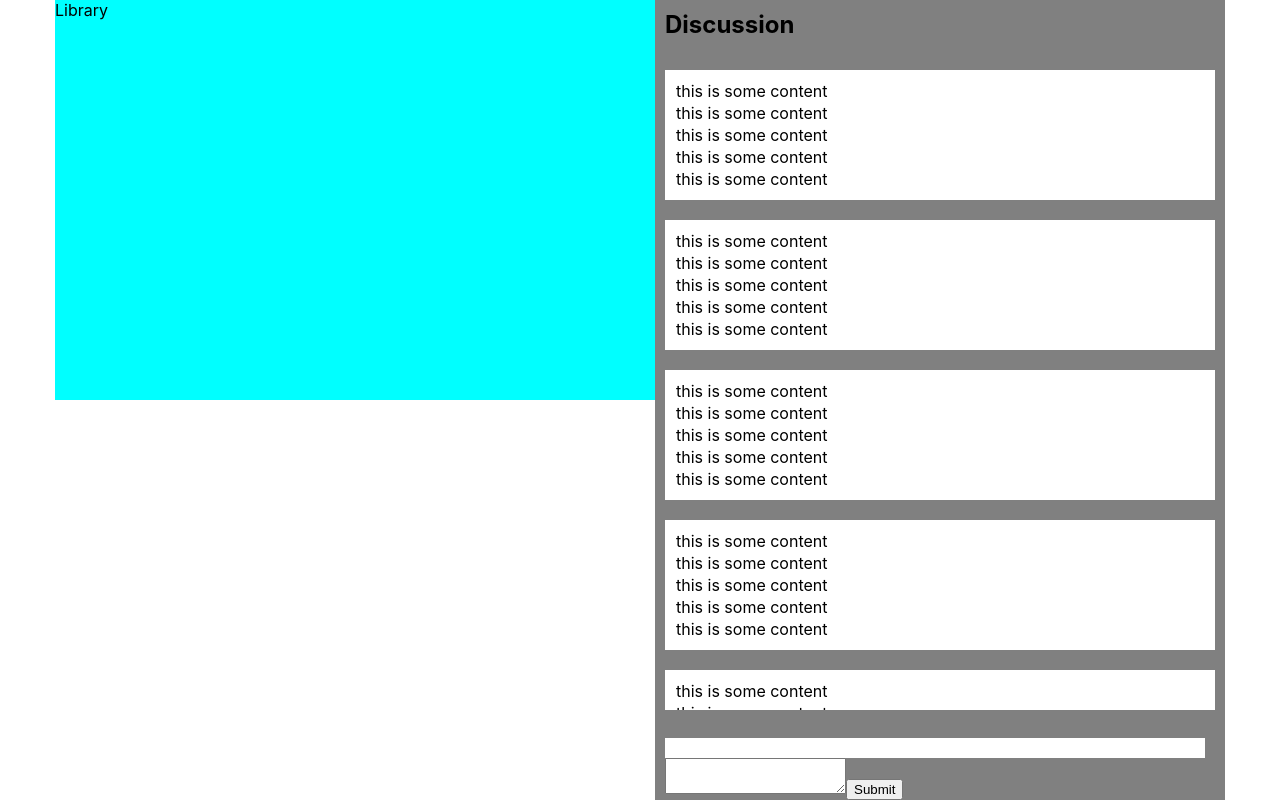
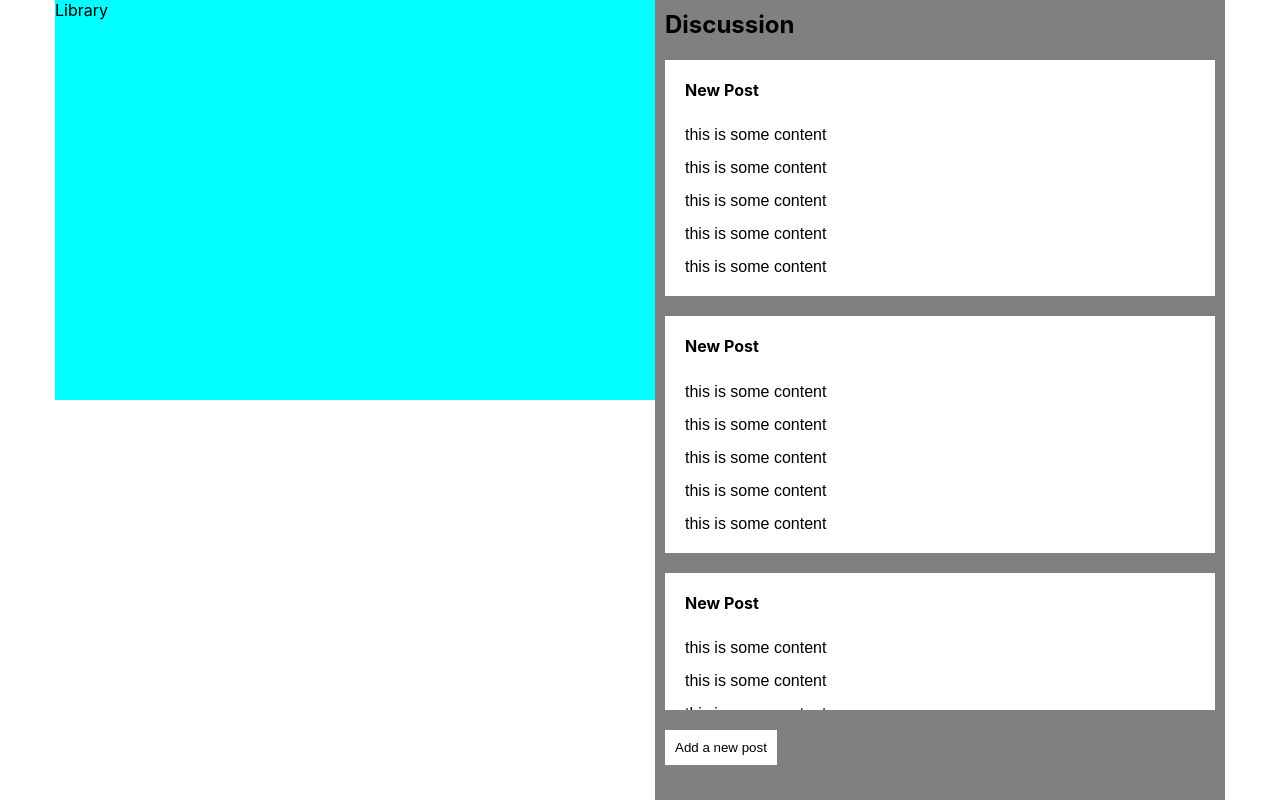
Before and after one commit to rainflame/pith-client, a React (Create React App) app: page / in a window 1280 px wide. Built offline with nearby package versions, Linux system fonts and the light colour scheme.

Commit message:
interaction with post editor blocks working

```diff
--- a/src/App.css
+++ b/src/App.css
@@ -1,10 +1,17 @@
 :root {
-  --column-padding: 10px;
-  --column-width: 550px;
+	--column-padding: 10px;
+	--column-width: 550px;
 }
 
 .wrapper {
-  display: flex;
-  justify-content: center;
-  flex-wrap: wrap;
+	display: flex;
+	justify-content: center;
+	flex-wrap: wrap;
 }
+
+button {
+	margin-right: 10px;
+	border: 0;
+	padding: 10px;
+	background-color: white;
+}
--- a/src/components/Block.css
+++ b/src/components/Block.css
@@ -1,7 +1,17 @@
-.block {
-    border: 1px solid white;
+.block:hover {
+	background-color: #e0e0e0e0;
 }
 
-.block:hover {
-    border: 1px solid black;
+.block {
+	font-family: sans-serif;
+	font-size: 100%;
+	resize: none;
+	width: calc(100% - 20px);
+	border: none;
+	margin: 5px;
+	padding: 5px;
 }
+
+textarea {
+	background-color: #e0e0e0e0;
+}
--- a/src/components/Block.jsx
+++ b/src/components/Block.jsx
@@ -4,10 +4,84 @@ import "./Block.css";
 class Block extends React.Component {
 	constructor(props) {
 		super(props);
+
+		this.handleChange = this.handleChange.bind(this);
+		this.handleKeypress = this.handleKeypress.bind(this);
+		this.checkFocus = this.checkFocus.bind(this);
+		this.checkHeight();
+	}
+
+	checkFocus() {
+		if (this.props.focus) {
+			this.inputRef.focus();
+		}
+		this.checkHeight();
+	}
+
+	checkHeight() {
+		// a somewhat iffy way of resizing the box to fit the size of the text
+		if (this.inputRef) {
+			this.inputRef.style.height = "1px";
+			this.inputRef.style.height = this.inputRef.scrollHeight + "px";
+		}
+	}
+
+	componentDidMount() {
+		this.checkFocus();
+	}
+
+	componentDidUpdate() {
+		this.checkFocus();
+	}
+
+	handleChange(e) {
+		this.props.onEdit(e.target.value);
+	}
+
+	handleKeypress(e) {
+		if (e.keyCode === 8) {
+			// on delete key press
+			if (this.props.content === "") {
+				this.props.onDelete();
+				e.preventDefault();
+			} else if (this.inputRef.selectionStart === 0) {
+				this.props.onDelete(this.props.content);
+				e.preventDefault();
+			}
+		} else if (e.keyCode === 13) {
+			// on enter/return key press
+			const cont = this.props.content;
+			// get the content before and after the cursor
+			const selection = cont.substr(
+				this.inputRef.selectionStart,
+				cont.length
+			);
+			const reserved = cont.substr(0, this.inputRef.selectionStart);
+			// move the content after to a new block below
+			this.props.onNewline(reserved, selection);
+			e.preventDefault();
+		}
+
+		this.checkHeight();
 	}
 
 	render() {
-		return <div className="block">{this.props.content}</div>;
+		if (!this.props.editable)
+			return <div className="block">{this.props.content}</div>;
+
+		return (
+			<textarea
+				className="block"
+				placeholder="New block"
+				type="text"
+				ref={(input) => {
+					this.inputRef = input;
+				}}
+				value={this.props.content}
+				onChange={this.handleChange}
+				onKeyDown={this.handleKeypress}
+			/>
+		);
 	}
 }
 
--- a/src/components/Discussion.css
+++ b/src/components/Discussion.css
@@ -26,6 +26,7 @@
         100% - var(--d-header-height) - var(--d-footer-height) -
             var(--column-padding) * 2
     );
+    /*height: 100%;*/
     display: flex;
     align-items: flex-end;
     flex-wrap: wrap;
--- a/src/components/Discussion.jsx
+++ b/src/components/Discussion.jsx
@@ -8,9 +8,22 @@ import "./Discussion.css";
 class Discussion extends React.Component {
     constructor(props) {
         super(props);
+        this.state = {
+            editing: false,
+        };
     }
 
     render() {
+        let editor = (
+            <button onClick={() => this.setState({ editing: true })}>
+                Add a new post
+            </button>
+        );
+        if (this.state.editing) {
+            editor = (
+                <PostEditor onClose={() => this.setState({ editing: false })} />
+            );
+        }
         return (
             <div className="discussion-wrapper">
                 <h2 className="discussion-header">Discussion</h2>
@@ -75,7 +88,7 @@ class Discussion extends React.Component {
                     </div>
                 </div>
 
-                <PostEditor />
+                {editor}
             </div>
         );
     }
--- a/src/components/Post.css
+++ b/src/components/Post.css
@@ -1,6 +1,11 @@
 .post {
-    padding: 10px;
-    margin-top: 20px;
-    background-color: white;
-    width: 100%;
+	padding: 10px;
+	margin: 10px 0;
+	background-color: white;
+	width: 100%;
 }
+
+.post-title {
+	margin-top: 10px;
+	margin-left: 10px;
+}
--- a/src/components/Post.jsx
+++ b/src/components/Post.jsx
@@ -9,7 +9,12 @@ class Post extends React.Component {
     }
 
     render() {
-        return <div className="post">{this.props.children}</div>;
+        return (
+            <div className="post">
+                <h4 className="post-title">New Post</h4>
+                {this.props.children}
+            </div>
+        );
     }
 }
 
--- a/src/components/PostEditor.css
+++ b/src/components/PostEditor.css
@@ -3,8 +3,15 @@
 	align-items: flex-end;
 	flex-wrap: wrap;
 	align-content: flex-end;
+
 	position: absolute;
 	bottom: 0;
-	max-width: calc(var(--column-width) - var(--column-padding));
-	width: 100%;
+	padding: 30px 0;
+	/*max-width: calc(var(--column-width) - var(--column-padding) * 2);*/
+	width: calc(100% - var(--column-padding) * 2);
+	background-color: grey;
 }
+
+button {
+	margin-top: 20px;
+}
--- a/src/components/PostEditor.jsx
+++ b/src/components/PostEditor.jsx
@@ -8,22 +8,14 @@ class PostEditor extends React.Component {
     constructor(props) {
         super(props);
         this.state = {
-            blocks: [],
-            value: "",
+            blocks: [""],
+            focusIndex: 0,
         };
-        this.handleChange = this.handleChange.bind(this);
-        this.handleKeypress = this.handleKeypress.bind(this);
+
+        this.updateBlock = this.updateBlock.bind(this);
+        this.removeBlock = this.removeBlock.bind(this);
+        this.addBlock = this.addBlock.bind(this);
         this.handleSubmit = this.handleSubmit.bind(this);
-    }
-
-    handleChange(e) {
-        if (e.target.value.slice(-1) === "\n") {
-            const blocks = this.state.blocks;
-            blocks.push(this.state.value);
-            this.setState({ blocks: blocks, value: "" });
-        } else {
-            this.setState({ value: e.target.value });
-        }
     }
 
     componentDidUpdate() {
@@ -36,46 +28,58 @@ class PostEditor extends React.Component {
         document.getElementsByClassName(
             "discussion-overflow-wrapper"
         )[0].style.height = `${wrapperHeight - height - 40}px`;
-
-        console.log(wrapperHeight);
     }
 
     handleSubmit(e) {
         e.preventDefault();
     }
 
-    handleKeypress(e) {
-        if (e.keyCode === 8) {
-            if (this.state.value === "" && this.state.blocks.length > 0) {
-                const blocks = this.state.blocks;
-                const value = blocks.splice(-1, 1);
-                this.setState({ blocks: blocks, value: value });
-                e.preventDefault();
+    updateBlock(index, value) {
+        const blocks = this.state.blocks;
+        blocks[index] = value;
+        this.setState({ blocks: blocks, focusIndex: index });
+    }
+
+    addBlock(index, oldContent, newContent) {
+        const blocks = this.state.blocks;
+        blocks[index] = oldContent;
+        // add in the new content after the old index
+        blocks.splice(index + 1, 0, newContent);
+        this.setState({ blocks: blocks, focusIndex: index + 1 });
+    }
+
+    removeBlock(index, oldContent) {
+        const blocks = this.state.blocks;
+        if (blocks.length > 1) {
+            // if there was content on the current line, add it to the previous one
+            if (oldContent) {
+                blocks[index - 1] += oldContent;
             }
+            // remove the block at the current index
+            blocks.splice(index, 1);
+            this.setState({ blocks: blocks, focusIndex: index - 1 });
         }
-        // probably could add the return key here instead of doing
-        // it separately above
     }
 
     render() {
-        const blocks = this.state.blocks.map((block) => (
-            <Block key={btoa(block)} content={block} />
+        const blocks = this.state.blocks.map((block, index) => (
+            <Block
+                content={block}
+                editable
+                focus={this.state.focusIndex === index}
+                onEdit={(value) => this.updateBlock(index, value)}
+                onNewline={(oldContent, newContent) =>
+                    this.addBlock(index, oldContent, newContent)
+                }
+                onDelete={(oldContent) => this.removeBlock(index, oldContent)}
+            />
         ));
 
         return (
             <div className="post-editor">
                 <Post>{blocks}</Post>
-                <form onSubmit={this.handleSubmit}>
-                    <label>
-                        <textarea
-                            type="text"
-                            value={this.state.value}
-                            onChange={this.handleChange}
-                            onKeyDown={this.handleKeypress}
-                        />
-                    </label>
-                    <input type="submit" value="Submit" />
-                </form>
+                <button onClick={this.handleSubmit}>Add post</button>
+                <button onClick={this.props.onClose}>Cancel</button>
             </div>
         );
     }
```
